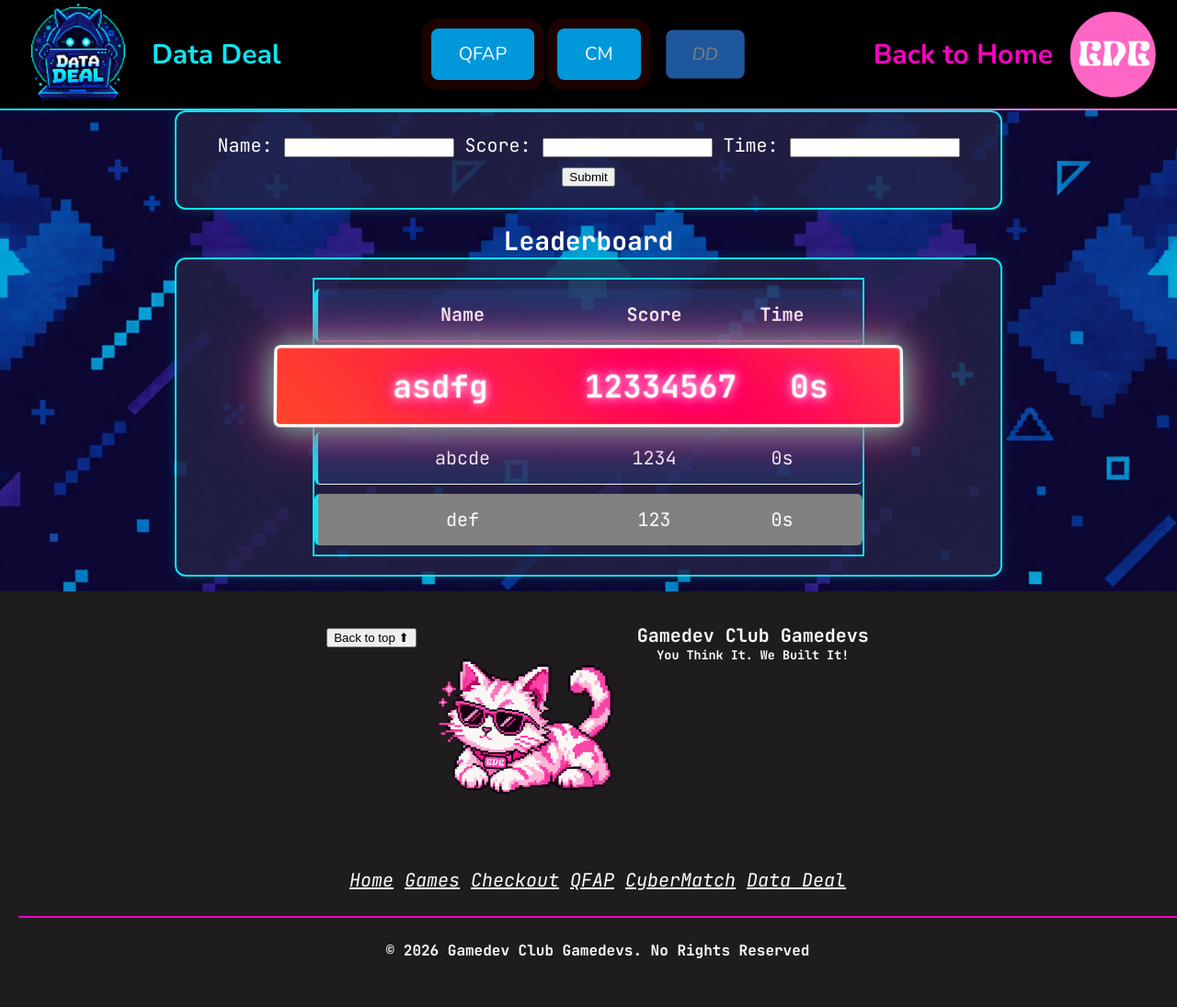
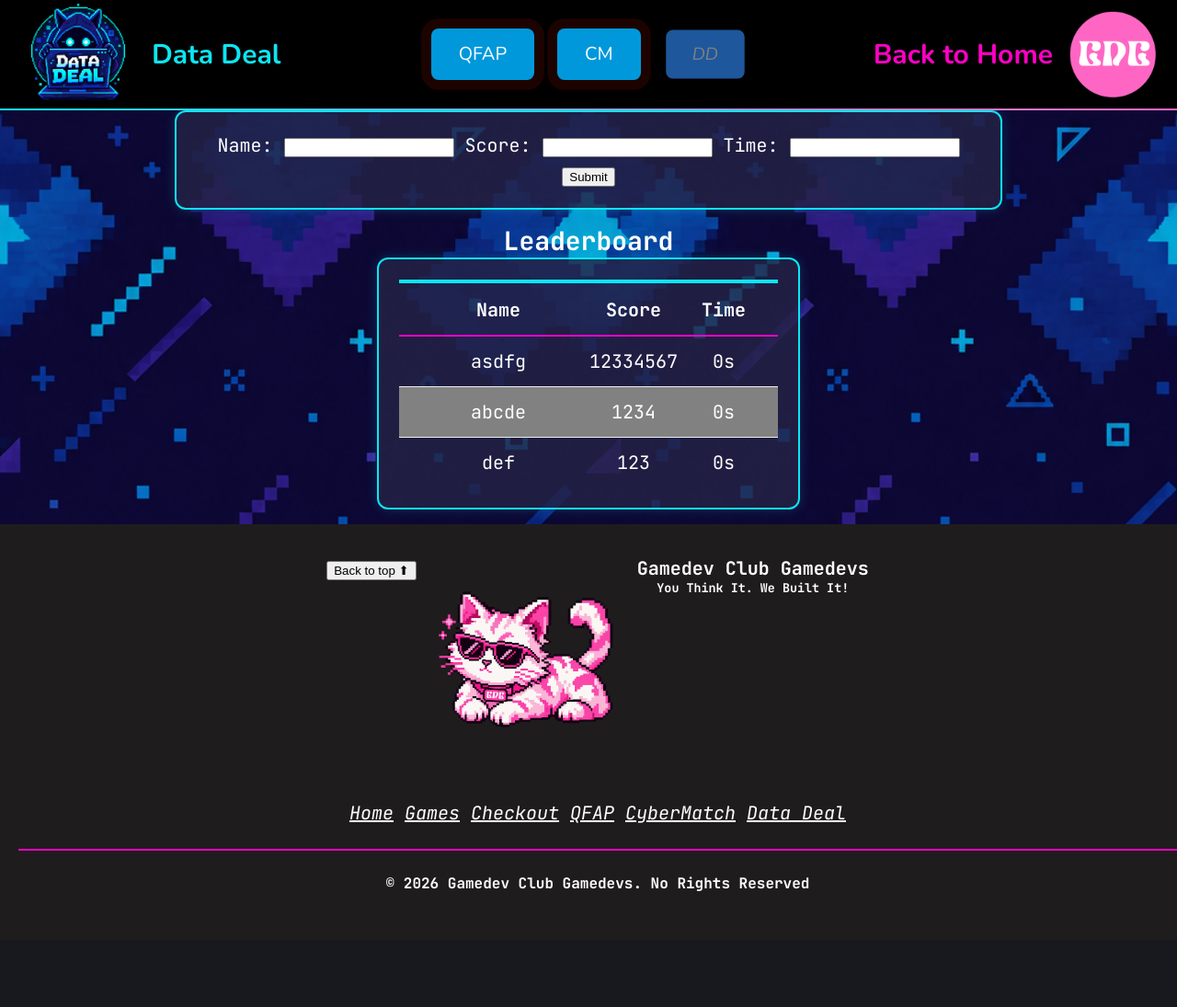
Before and after one commit to AChGREEN/Python-Leaderboard, a Flask app: page / in a window 1280 px wide. Shown: the whole page at 92% size. After the commit the page ends 969 px from the top, so only its background shows below. Run offline with Flask 3, Linux system fonts and the light colour scheme; data comes from the database, SQL or seed files in the repository; both versions use the stored data as it was after the commit.

Commit message:
changed ul to table

```diff
--- a/Scoreboard Sample Project/static/styles.css
+++ b/Scoreboard Sample Project/static/styles.css
@@ -422,7 +422,7 @@ ul {
 
 .aarav-page li {
     margin: 10px 0;
-    padding: 12px 18px;
+    padding: 20px 18px;
     color: #ffffff;
     background-color: rgba(30, 87, 156, 0.28);
     border-left: 4px solid #0ce6f2;
--- a/Scoreboard Sample Project/templates/index.html
+++ b/Scoreboard Sample Project/templates/index.html
@@ -35,32 +35,45 @@
 
       <form class="boxed-text" method="POST">
         Name: <input type="text" name="name" required>
-        Score: <input type="number" name="score" required>
-        Time: <input type="number" name="seconds" required>
+        Score: <input type="number" name="score" max="999999" required>
+        Time: <input type="number" name="seconds" max="" required>
         <input type="submit" value="Submit">
     </form>
 
     <h2>Leaderboard</h2>
-    <div class="boxed-text">
-     <ul class="leaderboard-table">
+
+<!--
+        <table>
+        <th>table header</th>
+    {% for name, score, seconds in entries %}
+    <tr>
+        <td>{{ name }}</td>
+        <td> {{ score }}</td>
+        <td> {{ seconds }}s</td>
+    </tr>
+    {% endfor %}
+
+    </table>
+    -->
+
+    <table class="boxed-text">
+     <th class="leaderboard-table"></th>
     <!-- Table Header Row -->
-              <li class="table-header">
-                 <span>Name</span>
-                 <span>Score</span>
-                 <span>Time</span>
-               </li>
+              <tr class="table-header">
+                 <td>Name</td>
+                 <td>Score</td>
+                 <td>Time</td>
+              </tr>
 
              <!-- Table Data Rows -->
        {% for name, score, seconds in entries %}
-        <li class="table-row">
-            <span>{{ name }}</span>
-         <span>{{ score }}</span>
-         <span>{{ seconds }}s</span>
-        </li>
+        <tr class="table-row">
+            <td>{{ name }}</td>
+            <td>{{ score }}</td>
+            <td>{{ seconds }}s</td>
+        </tr>
          {% endfor %}
-      </ul>
-    </div>
-
+      </table>
 
 
     <footer class="page-footer">
```
Also changed, not shown: other parts of Scoreboard Sample Project/static/styles.css (+0 -49 lines), scores.db.
